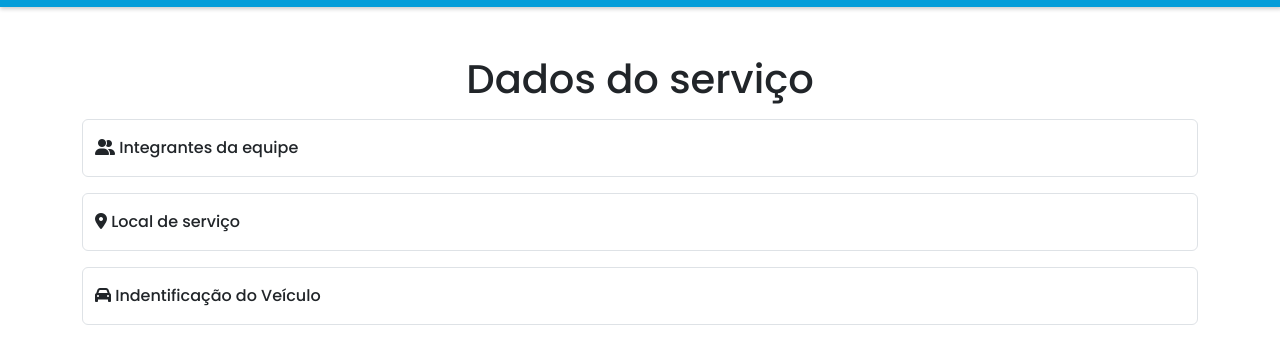
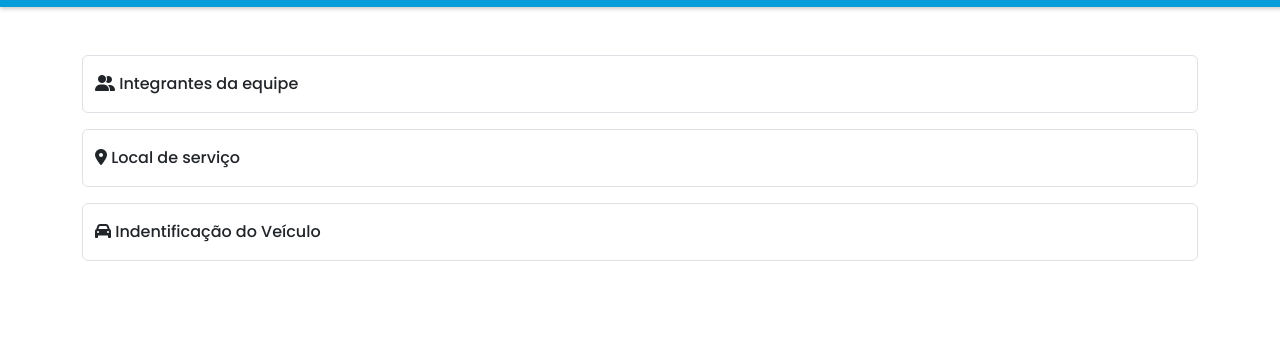
Before and after one commit to glaydson-alves/dpl, a plain HTML site: page src/page/inicio.html in a window 1280 px wide. Shown: the part 61-424 px from the top of the page. Drawn offline with nearby package versions, Linux system fonts and the light colour scheme.

Commit message:
iniciado formulario

```diff
--- a/src/page/inicio.html
+++ b/src/page/inicio.html
@@ -38,9 +38,7 @@
         <div class="registro-bottom">
 
             <form id="formulario" action="#" class="container pt-5 needs-validation" novalidate>
-                <div class="mb-3">
-                    <h1 class="d-flex justify-content-center">Dados do serviço</h1>
-                </div>
+
                 <section>
                     <div class="form-floating mb-3">
                         <input type="text" class="form-control" id="integrante" placeholder="Integrantes da equipe">
```
